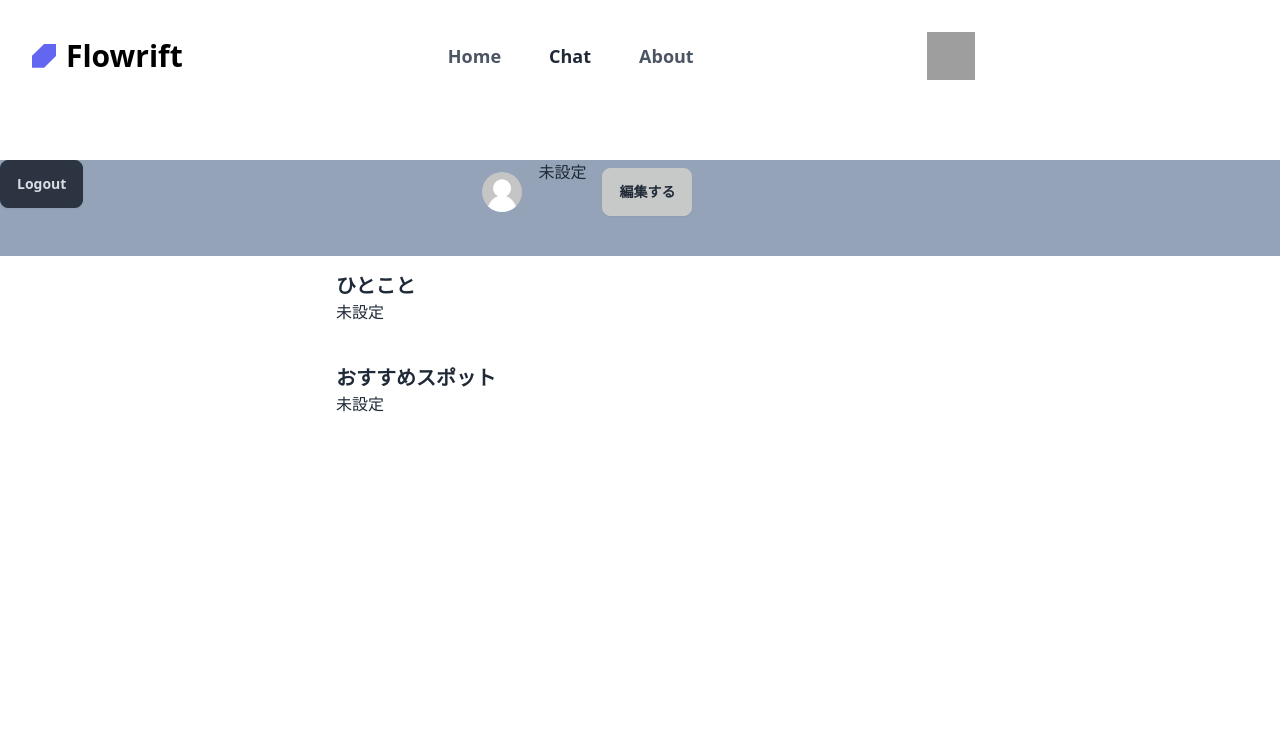
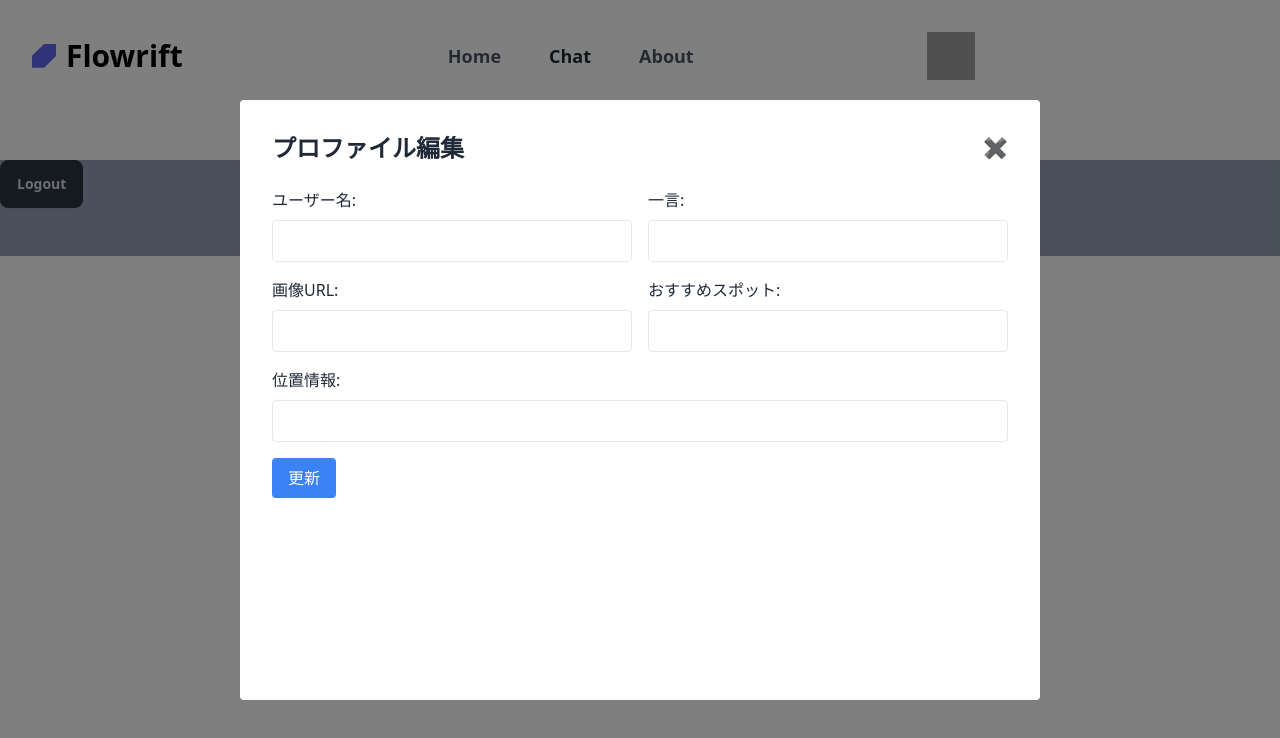
Before and after one commit to iyoshi-rgb/HackSon, a React (Create React App) app: page /profile in a window 1280 px wide. Both pictures are taken after a click on the button "編集する". Shown: the top 738 px of the page. Built offline with nearby package versions, Linux system fonts and the light colour scheme; no server answers; grey boxes are pictures that could not be loaded.

Commit message:
modal setting

```diff
--- /dev/null
+++ b/src/components/Modal.tsx
@@ -0,0 +1,115 @@
+import React, { useState, useEffect } from "react";
+
+// プロファイル情報の型定義
+interface ProfileProps {
+  userId: string;
+  userName?: string;
+  bio?: string;
+  userImage?: string;
+  favoriteSpot?: string;
+  location?: string;
+}
+
+// モーダルのプロパティの型定義
+interface ModalProps {
+  isVisible: boolean;
+  onClose: () => void;
+  profile: ProfileProps;
+  onUpdate: (updatedProfile: ProfileProps) => void;
+}
+
+const Modal = ({ isVisible, onClose, profile, onUpdate }: ModalProps) => {
+  // 編集されたプロファイル情報を保持するための状態
+  const [editedProfile, setEditedProfile] = useState<ProfileProps>(profile);
+
+  // 親コンポーネントから渡されたプロファイル情報でフォームを初期化
+  useEffect(() => {
+    setEditedProfile(profile);
+  }, [profile]);
+
+  // フォームの入力値が変更されたときのハンドラ
+  const handleChange = (e: React.ChangeEvent<HTMLInputElement>) => {
+    setEditedProfile({ ...editedProfile, [e.target.name]: e.target.value });
+  };
+
+  // モーダルを表示しない場合は null を返す
+  if (!isVisible) return null;
+
+  return (
+    <div className="fixed inset-0 bg-black bg-opacity-50 flex justify-center items-center">
+      <div className="w-[800px] h-[600px] bg-white p-8 rounded overflow-auto">
+        <div className="flex justify-between items-center mb-6">
+          <h2 className="text-2xl font-semibold">プロファイル編集</h2>
+          <button onClick={onClose} className="text-xl">
+            ✖️
+          </button>
+        </div>
+        <form
+          onSubmit={(e) => {
+            e.preventDefault();
+            onUpdate(editedProfile);
+          }}
+          className="space-y-4"
+        >
+          <div className="grid grid-cols-2 gap-4">
+            <div>
+              <label className="block mb-2">ユーザー名:</label>
+              <input
+                type="text"
+                name="userName"
+                value={editedProfile.userName || ""}
+                onChange={handleChange}
+                className="w-full p-2 border rounded"
+              />
+            </div>
+            <div>
+              <label className="block mb-2">一言:</label>
+              <input
+                type="text"
+                name="bio"
+                value={editedProfile.bio || ""}
+                onChange={handleChange}
+                className="w-full p-2 border rounded"
+              />
+            </div>
+            <div>
+              <label className="block mb-2">画像URL:</label>
+              <input
+                type="text"
+                name="userImage"
+                value={editedProfile.userImage || ""}
+                onChange={handleChange}
+                className="w-full p-2 border rounded"
+              />
+            </div>
+            <div>
+              <label className="block mb-2">おすすめスポット:</label>
+              <input
+                type="text"
+                name="favoriteSpot"
+                value={editedProfile.favoriteSpot || ""}
+                onChange={handleChange}
+                className="w-full p-2 border rounded"
+              />
+            </div>
+            <div className="col-span-2">
+              <label className="block mb-2">位置情報:</label>
+              <input
+                type="text"
+                name="location"
+                value={editedProfile.location || ""}
+                onChange={handleChange}
+                className="w-full p-2 border rounded"
+              />
+            </div>
+          </div>
+          <button type="submit" className="px-4 py-2 bg-blue-500 text-white rounded hover:bg-blue-700">
+            更新
+          </button>
+        </form>
+      </div>
+    </div>
+  );
+};
+
+export default Modal;
--- a/src/pages/views/profile.tsx
+++ b/src/pages/views/profile.tsx
@@ -1,28 +1,41 @@
 import React, { useEffect, useState } from "react";
+import { useNavigate } from "react-router-dom";
 import { getUser } from "../../utils/user";
 import { getProfile } from "../../utils/login";
+import Modal from "../../components/Modal";
 import { Logout } from "../../utils/logout";
-import { useNavigate } from "react-router-dom";
 
-interface Profile {
+interface ProfileProps {
   userId: string;
+  userName?: string;
   bio?: string;
   userImage?: string;
   favoriteSpot?: string;
   location?: string;
-  // likes:number;
 }
 
 export const Profile = () => {
-  const [profile, setProfile] = useState<Profile | null>(null);
+  const [showModal, setShowModal] = useState(false);
+  const [profile, setProfile] = useState<ProfileProps | null>(null);
   const [userName, setUserName] = useState<string>("");
 
   const navigate = useNavigate();
 
-  const handleLogout = async () => {
-    await Logout();
-    navigate("/");
-  };
+  // useEffect(() => {
+  //   const fetchData = async () => {
+  //     const userData = await getUser();
+  //     if (userData) {
+  //       const { userId } = userData;
+  //       if (userId) {
+  //         const profileData = await getProfile(userId);
+  //         setProfile(profileData);
+  //       }
+  //     } else {
+  //       console.log("ユーザーがログインしていません");
+  //     }
+  //   };
+  //   fetchData();
+  // }, []);
   useEffect(() => {
     async function fetchData() {
       const userData = await getUser(); // getUserName の戻り値を直接分割代入しない
@@ -42,10 +55,26 @@ export const Profile = () => {
     fetchData();
   }, []);
 
-  // プロフィール情報の読み込み中または未取得の場合
-  // if (!profile) return <div>Loading...</div>;
+  const handleLogout = async () => {
+    await Logout();
+    navigate("/");
+  };
+
+  const handleUpdateProfile = (updatedProfile: ProfileProps) => {
+    setProfile(updatedProfile);
+    setShowModal(false);
+    // 更新されたプロファイル情報をサーバーに送信するロジックをここに実装
+  };
 
   return (
+    <>
+      <Modal
+        isVisible={showModal}
+        onClose={() => setShowModal(false)}
+        profile={profile || { userId: "" }}
+        onUpdate={handleUpdateProfile}
+      />
+
       <div className="">
         <div className="w-full h-24 bg-slate-400 flex">
           <button onClick={handleLogout} className="btn btn-neutral">
@@ -62,7 +91,9 @@ export const Profile = () => {
                 {/* <div>{profile.likes}</div> */}
               </div>
             </div>
-          <button className="mt-2 mx-4  btn btn-active">編集する</button>
+            <button onClick={() => setShowModal(true)} className="mt-2 mx-4  btn btn-active">
+              編集する
+            </button>
           </div>
         </div>
 
@@ -80,5 +111,6 @@ export const Profile = () => {
           </div>
         </div>
       </div>
+    </>
   );
 };
```
Lines whose indentation alone changed are shown as unchanged.
